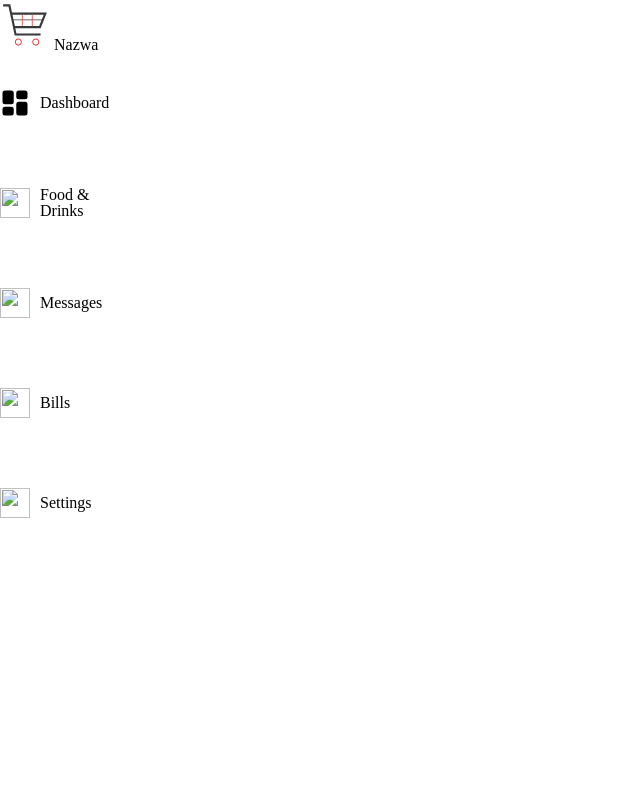
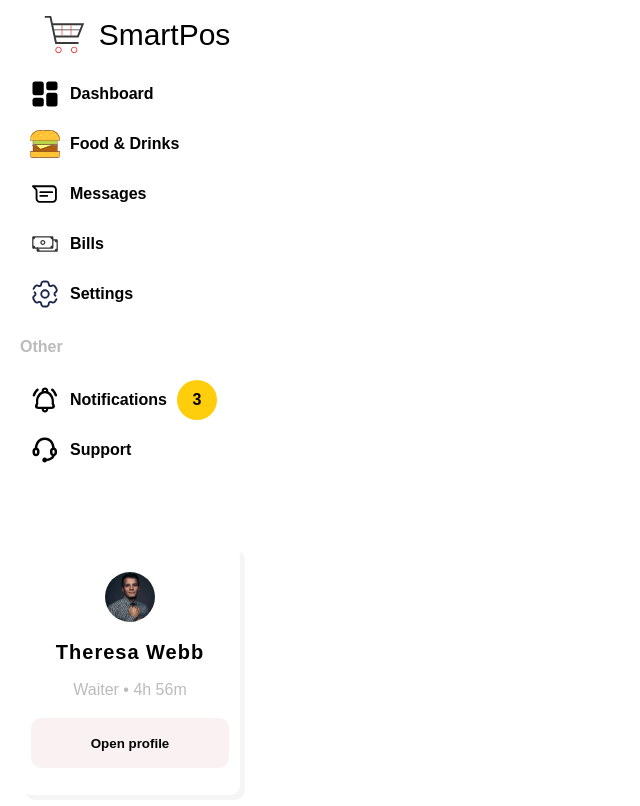
Before and after one commit to KarolFl/SiPorject, a plain HTML site: page index.html in a window 1280 px wide. Shown: the whole page, without its empty margins (0-640 px from the left). Drawn offline with Linux system fonts and the light colour scheme.

Commit message:
nav and skeleton

```diff
--- a/index.html
+++ b/index.html
@@ -7,26 +7,77 @@
     <link rel="stylesheet" href="style/reset.css" />
     <link rel="stylesheet" href="style/style.css" />
     <link rel="stylesheet" href="style/nav.css" />
+    <link rel="stylesheet" href="style/main.css" />
   </head>
   <body>
     <nav>
       <div class="logo">
         <img src="/assets/logo.svg" alt="shop" />
-        <span>Nazwa</span>
+        <span>SmartPos</span>
       </div>
       <div class="menu">
         <ul>
           <li>
             <img src="/assets/dashboard.svg" alt="" /><span>Dashboard</span>
           </li>
-          <li><img src="" alt="" /><span>Food & Drinks</span></li>
-          <li><img src="" alt="" /><span>Messages</span></li>
-          <li><img src="" alt="" /><span>Bills</span></li>
-          <li><img src="" alt="" /><span>Settings</span></li>
+          <li>
+            <img src="/assets/food.svg" alt="" /><span>Food & Drinks</span>
+          </li>
+          <li>
+            <img src="/assets/messages.svg" alt="" /><span>Messages</span>
+          </li>
+          <li><img src="/assets/bills.svg" alt="" /><span>Bills</span></li>
+          <li>
+            <img src="/assets/settings.svg" alt="" /><span>Settings</span>
+          </li>
+          <span>Other</span>
+          <li>
+            <img src="/assets/notyfications.svg" alt="" /><span
+              >Notifications</span
+            >
+            <div class="notyfications">3</div>
+          </li>
+          <li><img src="/assets/support.svg" alt="" /><span>Support</span></li>
         </ul>
       </div>
-      <div class="user"></div>
+      <div class="user">
+        <img src="/assets/profile.png" alt="" />
+        <span class="name">Theresa Webb</span>
+        <span>Waiter • 4h 56m</span>
+        <button>Open profile</button>
+      </div>
     </nav>
-    <main></main>
+    <main>
+      <div class="bar"></div>
+      <div class="content">
+        <header></header>
+        <div class="products">
+          <div class="product">
+            <img src="" alt="" />
+            <div class="details"></div>
+          </div>
+          <div class="product">
+            <img src="" alt="" />
+            <div class="details"></div>
+          </div>
+          <div class="product">
+            <img src="" alt="" />
+            <div class="details"></div>
+          </div>
+          <div class="product">
+            <img src="" alt="" />
+            <div class="details"></div>
+          </div>
+          <div class="product">
+            <img src="" alt="" />
+            <div class="details"></div>
+          </div>
+          <div class="product">
+            <img src="" alt="" />
+            <div class="details"></div>
+          </div>
+        </div>
+      </div>
+    </main>
   </body>
 </html>
--- a/style/nav.css
+++ b/style/nav.css
@@ -1,24 +1,96 @@
 :root {
   --font-family: sans-serif;
+  --background: #fecc06f8;
 }
 
 nav {
-  width: 100px;
+  width: 220px;
   height: 100vh;
+  font-family: var(--font-family);
+  margin-left: 20px;
+}
+nav > div.logo {
+  display: flex;
+  flex-direction: row;
+  align-items: center;
+  justify-content: center;
+  font-size: 30px;
+  box-sizing: border-box;
 }
 nav > div.logo > img {
-  width: 50px;
-  height: 50px;
+  width: 45px;
+  height: 45px;
+  margin: 12px;
 }
 nav > div.menu > ul > li {
   display: flex;
   flex-direction: row;
-  width: 100px;
-  height: 100px;
+  width: inherit;
+  height: 50px;
   align-items: center;
+  border: 10px;
+  font-weight: 550;
   gap: 10px;
+  border-radius: 10px;
 }
 nav > div.menu > ul > li > img {
+  margin-left: 10px;
   width: 30px;
   height: 30px;
 }
+nav > div.menu > ul > li:hover {
+  background: var(--background);
+}
+nav > div.menu > ul > span {
+  display: block;
+  margin: 20px 0px 20px 0px;
+  color: #b9b9b9f8;
+  font-weight: 600;
+}
+nav > div.menu > ul > li > div.notyfications {
+  background: var(--background);
+  display: flex;
+  justify-content: center;
+  align-items: center;
+  border-radius: 50%;
+  width: 40px;
+  height: 40px;
+}
+
+nav > div.user {
+  width: 220px;
+  height: 250px;
+  display: flex;
+  flex-direction: column;
+  justify-content: center;
+  align-items: center;
+  gap: 20px;
+  box-shadow: 5px 5px 1px whitesmoke;
+  border-radius: 10px;
+  margin-top: 70px;
+}
+nav > div.user > img {
+  width: 50px;
+  height: 50px;
+  border-radius: 50%;
+  object-fit: cover;
+}
+nav > div.user > span.name {
+  font-family: var(--font-family);
+  font-weight: 800;
+  letter-spacing: 1px;
+  font-size: 20px;
+  color: black;
+}
+nav > div.user > span {
+  color: #b9b9b9f8;
+}
+nav > div.user > button {
+  background: #faf2f2f8;
+  border: none;
+  width: 90%;
+  height: 50px;
+  border-radius: 10px;
+  font-family: var(--font-family);
+  font-weight: 600;
+}
```
Also changed, not shown: assets/bills.svg (added), assets/food.svg (added), assets/messages.svg (added), assets/notyfications.svg (added), assets/profile.png (added), assets/settings.svg (added), assets/support.svg (added), style/main.css (added).
